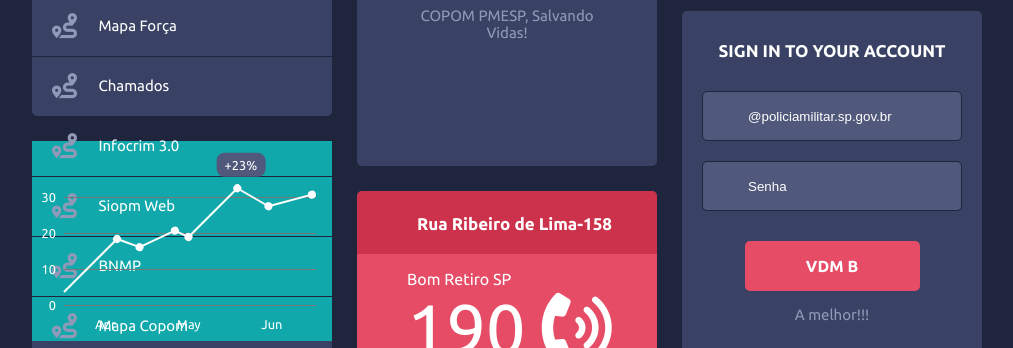
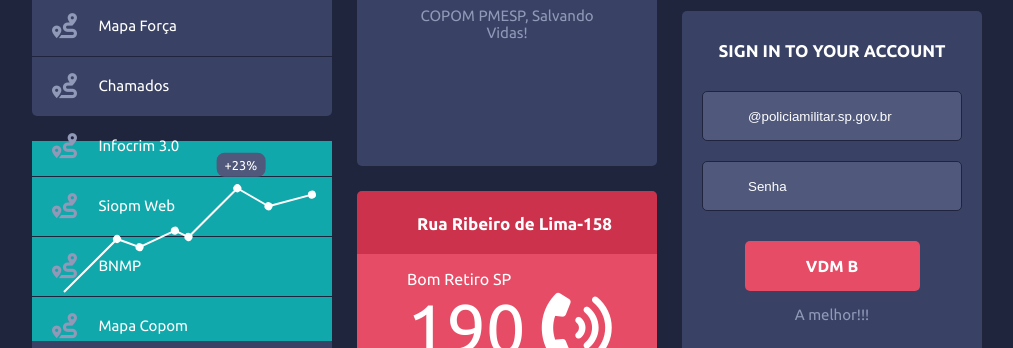
Before and after one commit to willullmann/supervisor, a plain HTML site: page menu.html in a window 1280 px wide. Shown: the part 445-793 px from the top of the page, without its empty margins (133-1146 px from the left). Drawn offline with Linux system fonts and the light colour scheme; a script that the page names is missing.

Commit message:
Update menu.html

```diff
--- a/menu.html
+++ b/menu.html
@@ -1236,17 +1236,7 @@ header {
 				<div class="line-chart">
 				  <!-- LINE-CHART by @kseso https://codepen.io/Kseso/pen/phiyL -->
 					<div class='grafico'>
-					   <ul class='eje-y'>
-						 <li data-ejeY='30'></li>
-						 <li data-ejeY='20'></li>
-						 <li data-ejeY='10'></li>
-						 <li data-ejeY='0'></li>
-					   </ul>
-					   <ul class='eje-x'>
-						 <li>Apr</li>
-						 <li>May</li>
-						 <li>Jun</li>
-					   </ul>
+
 						 <span data-valor='25'>
 						   <span data-valor='8'>
 							 <span data-valor='13'>
```
